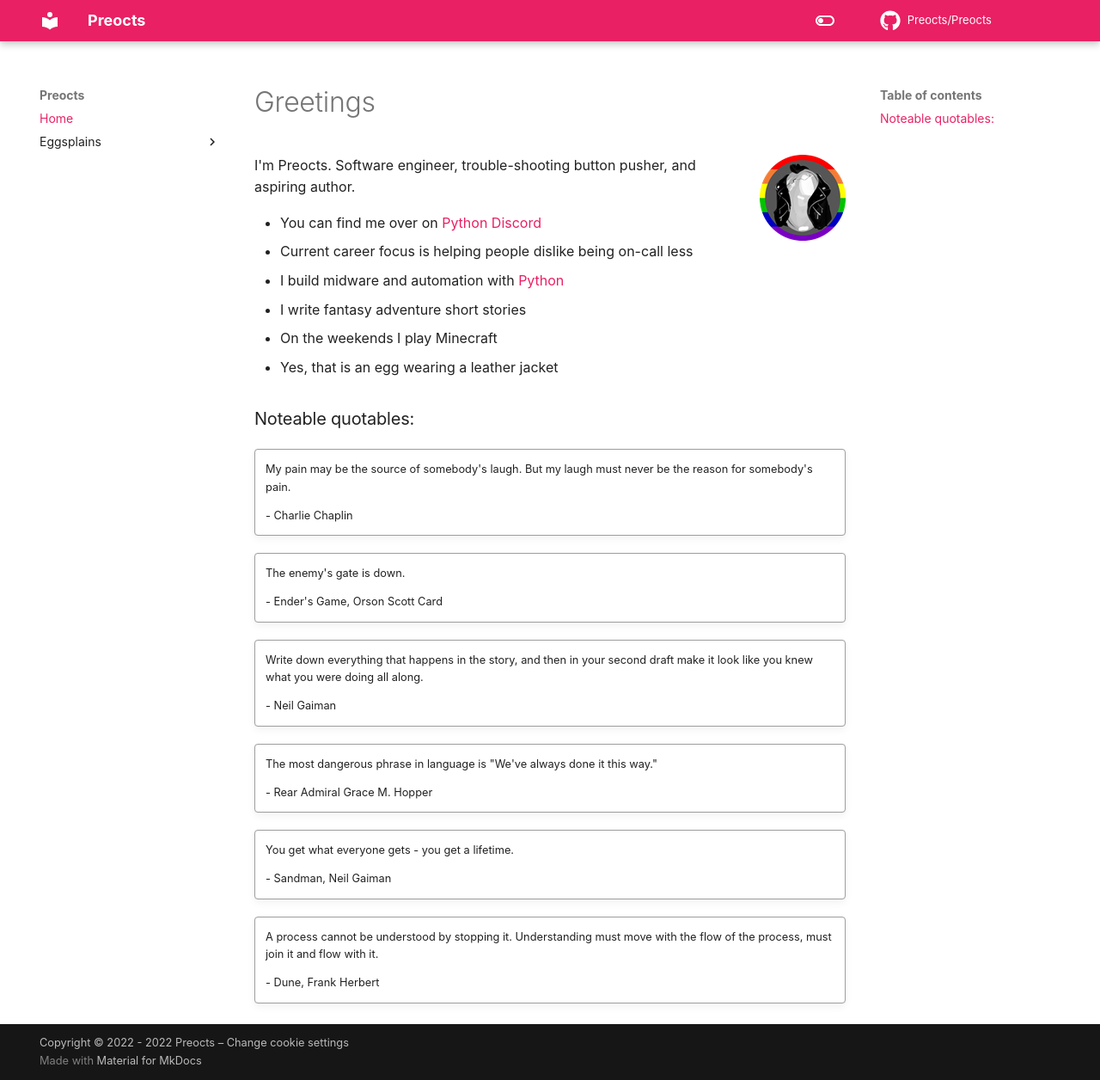
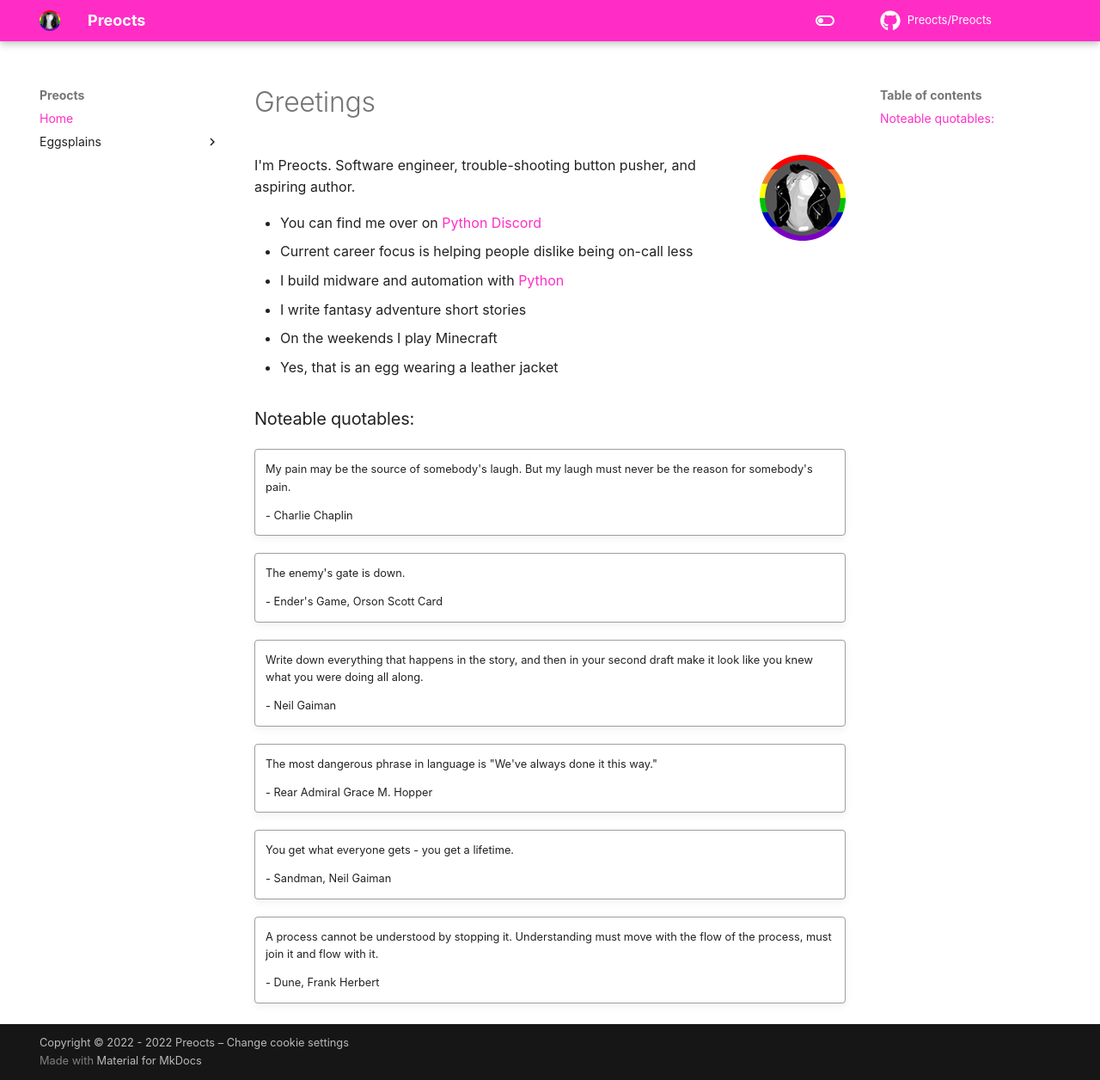
Before and after one commit to Preocts/Preocts, an MkDocs documentation site: the page built from docs/index.md, in a window 1280 px wide and 1256 px high. Shown: the whole window at 86% size. Built offline with MkDocs 1.6.1 and Material for MkDocs 9.7.7, drawn with Linux system fonts in a browser that asks for light colours; comment, search, counter and statistics services are not loaded.

Commit message:
Pink is all the rage

```diff
--- /dev/null
+++ b/docs/stylesheets/extra.css
@@ -0,0 +1,3 @@
+:root>* {
+    --md-primary-fg-color: #FF2DC6;
+}
--- a/mkdocs.yml
+++ b/mkdocs.yml
@@ -1,4 +1,5 @@
 site_name: "Preocts"
+site_description: "Home of a simple egg's documents, musings, and write-ups."
 repo_url: "https://github.com/Preocts/Preocts"
 repo_name: "Preocts/Preocts"
 docs_dir: "docs"
@@ -13,6 +14,7 @@ theme:
   name: "material"
   font: false
   language: "en"
+  logo: "images/preocts_eggatar_100x100.png"
   icon:
     repo: "fontawesome/brands/github"
     edit: "material/file-edit-outline"
@@ -63,6 +65,9 @@ extra:
       - "accept"
       - "reject"
 
+extra_css:
+  - stylesheets/extra.css
+
 copyright: >
   Copyright &copy; 2022 - 2022 Preocts –
   <a href="#__consent">Change cookie settings</a>
```
